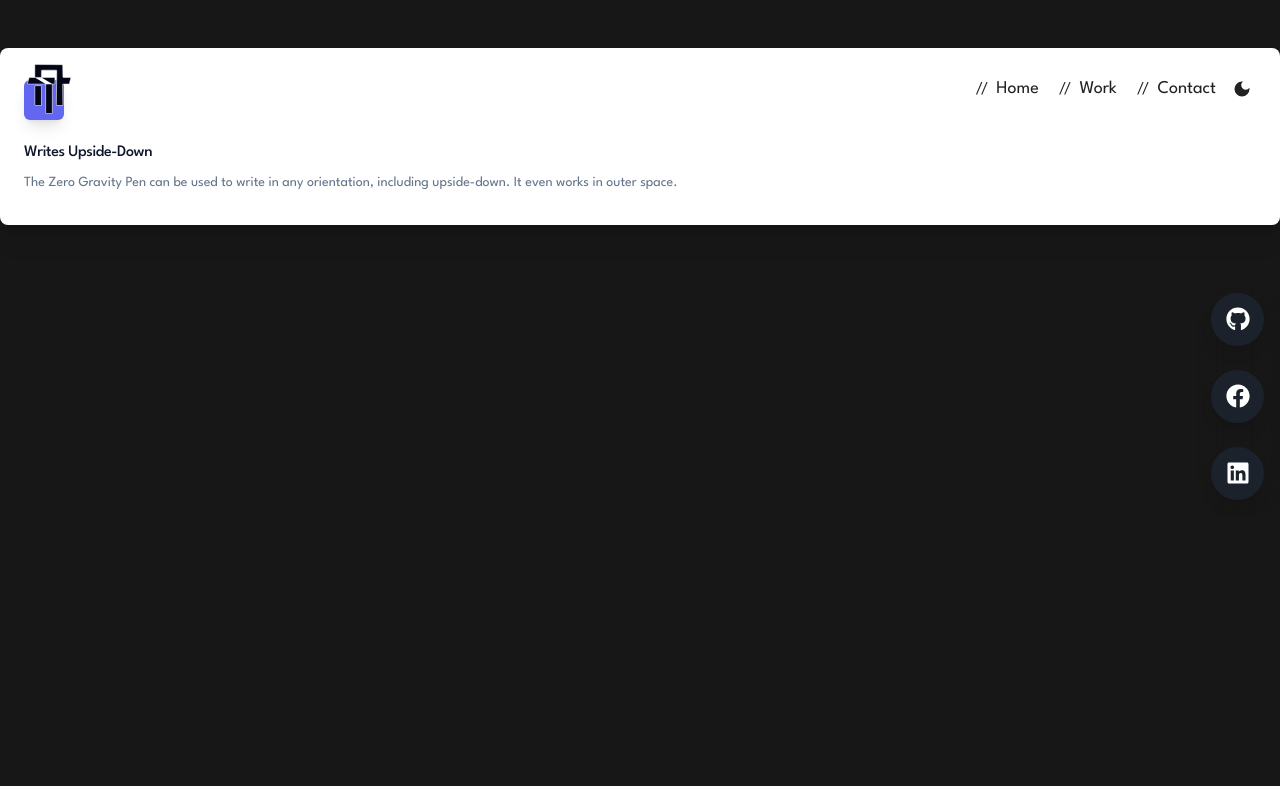
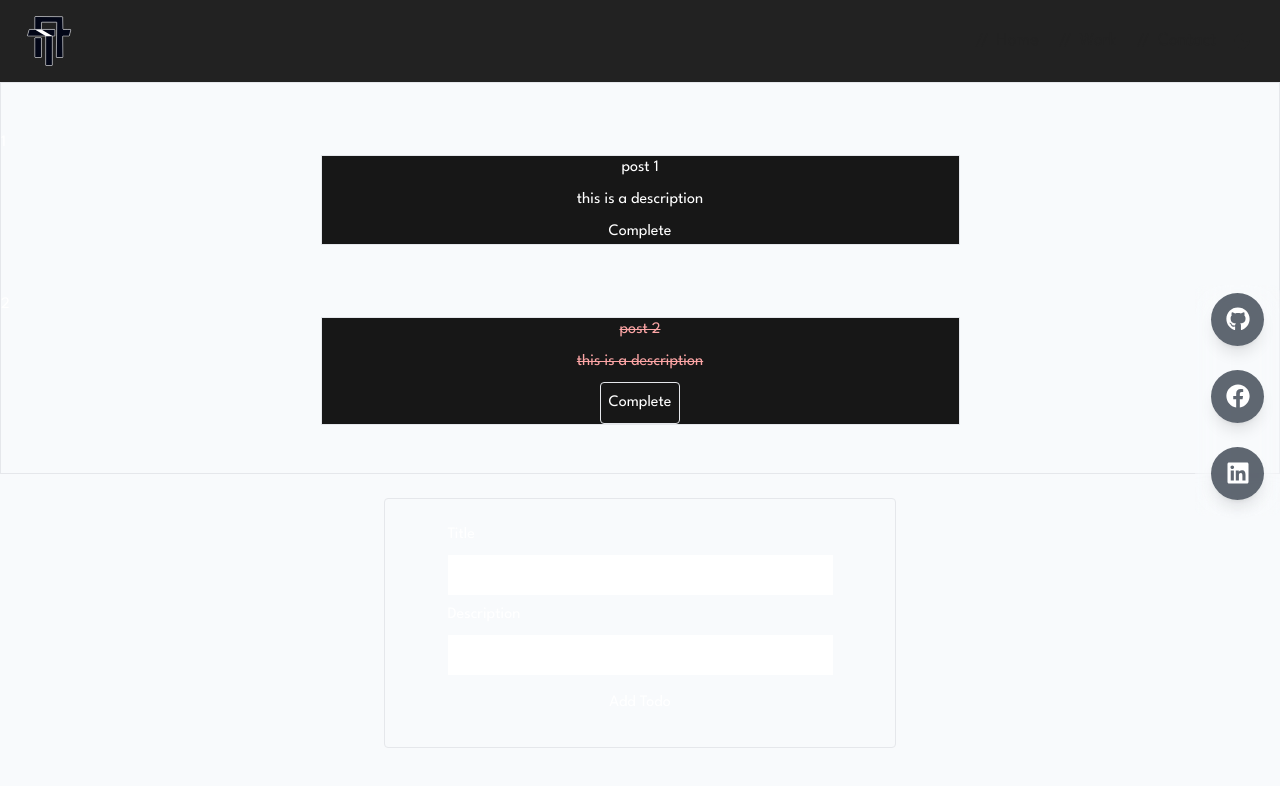
Before and after one commit to arlieboyk/Arlie-Torres, a Next.js app: page /buraindo in a window 1280 px wide. Shown: the top 786 px of the page. Built offline with nearby package versions, Linux system fonts and the light colour scheme.

Commit message:
context-api

```diff
--- /dev/null
+++ b/src/app/Context/Context.tsx
@@ -0,0 +1,54 @@
+// import { TodoContextType, ITodo } from '@/types/types.todo.ts'
+'use client'
+import * as React from 'react';
+import {ITodo,TodoContextType} from '../../../types/todo'
+
+
+
+export const TodoContext = React.createContext<TodoContextType | null>(null);
+
+const TodoProvider: React.FC<{ children: React.ReactNode }> = ({ children }) => {
+  const [todos, setTodos] = React.useState<ITodo[]>([
+    {
+      id: 1,
+      title: 'post 1',
+      description: 'this is a description',
+      status: false,
+    },
+    {
+      id: 2,
+      title: 'post 2',
+      description: 'this is a description',
+      status: true,
+    },
+  ]);
+
+
+const saveTodo = (todo:ITodo)=>{
+  const newTodo :ITodo={
+    id:Math.random(),
+    title:todo.title,
+    description:todo.description,
+    status: false,
+  }
+  setTodos([...todos, newTodo])
+}
+
+const updateTodo = (id: number) => {
+  todos.filter((todo: ITodo) => {
+    if (todo.id === id) {
+      todo.status = true
+      setTodos([...todos])
+    }
+  })
+}
+return (
+  <TodoContext.Provider value={{ todos, saveTodo, updateTodo }}>
+    {children}
+  </TodoContext.Provider>
+);
+
+}
+
+
+export default TodoProvider;
--- a/src/app/buraindo/page.tsx
+++ b/src/app/buraindo/page.tsx
@@ -1,8 +1,14 @@
+import AddTodo from "@/components/Todo/AddTodo";
 import React from "react";
+import Todos from "../../components/Todo/Todos";
 
 export default function Buraindo() {
   return (
-    <div className="my-12 bg-white dark:bg-slate-800 rounded-lg px-6 py-8 ring-1 ring-slate-900/5 shadow-xl">
+    <main className="flex flex-col space-y-6 py-26 bg-slate-50 dark:bg-[#222222] h-screen">
+        <Todos />
+      <AddTodo />
+
+    {/* <div className="my-12 bg-white dark:bg-slate-800 rounded-lg px-6 py-8 ring-1 ring-slate-900/5 shadow-xl">
       <div>
         <span className="inline-flex items-center justify-center p-2 bg-indigo-500 rounded-md shadow-lg">
           <svg
@@ -22,6 +28,7 @@ export default function Buraindo() {
         The Zero Gravity Pen can be used to write in any orientation, including
         upside-down. It even works in outer space.
       </p>
-    </div>
+    </div> */}
+    </main>
   );
 }
--- a/src/app/layout.tsx
+++ b/src/app/layout.tsx
@@ -2,6 +2,9 @@ import Navbar from "@/components/Navbar";
 import "./globals.css";
 import SocialSideBar from "@/components/SocialSideBar";
 import { League_Spartan } from "next/font/google";
+
+import TodoProvider from "./Context/Context";
+
 export const metadata = {
   title: "Arlie Torres",
   description: "Generated by create next app",
@@ -17,11 +20,13 @@ export default function RootLayout({
   return (
     <html className={league.className} lang="en">
       <body className="relative ">
+        <TodoProvider>
         <Navbar />
         <main className="relative ">
           {children}
           <SocialSideBar />
         </main>
+        </TodoProvider>
       </body>
     </html>
   );
--- a/src/components/Loading.tsx
+++ b/src/components/Loading.tsx
@@ -2,7 +2,7 @@ import React from "react";
 
 export default function Loading() {
   return (
-    <main className="flex w-full h-screen z-[99] bg-bgDark justify-center items-center">
+    <main className="flex w-full h-screen z-[99] bg-[#222222]  justify-center items-center">
       <div className="loader"></div>
     </main>
   );
--- a/src/components/Navbar.tsx
+++ b/src/components/Navbar.tsx
@@ -27,7 +27,7 @@ export default function Navbar() {
       document.documentElement.classList.remove("dark");
     }
 
-    console.log(theme)
+    console.log(theme);
   }, [theme]);
 
   const handleThemeSwitch = () => {
@@ -46,7 +46,7 @@ export default function Navbar() {
       {!isVisible && (
         <header
           id="header"
-          className={`nav-bar px-6 py-4 z-[99] dark:text-textColor text-[#222222]  w-full absolute top-0 backdrop-filter backdrop-lg`}
+          className={`nav-bar px-6 py-4 z-[99] bg-[#222222]  dark:text-textColor text-[#222222]  w-full  top-0 backdrop-filter backdrop-lg`}
         >
           <nav className="flex  justify-between items-center">
             <svg
@@ -80,7 +80,6 @@ export default function Navbar() {
                     />
                   </>
                 ) : (
-
                   <MdDarkMode
                     onClick={handleThemeSwitch}
                     className="h-7 w-7 hover:bg-[#222222] hover:text-textColor text-[#222222] duration-150 delay-100 p-1 rounded-full cursor-pointer"
@@ -133,7 +132,6 @@ export default function Navbar() {
                   />
                 </>
               ) : (
-
                 <MdDarkMode
                   onClick={handleThemeSwitch}
                   className="h-7 w-7 hover:bg-[#222222] hover:text-textColor text-[#222222] duration-150 delay-100 p-1 rounded-full cursor-pointer"
--- /dev/null
+++ b/src/components/Todo/AddTodo.tsx
@@ -0,0 +1,43 @@
+
+'use client'
+import * as React from 'react'
+
+import { TodoContext } from '@/app/Context/Context'
+import { TodoContextType,ITodo } from '../../../types/todo'
+
+
+const AddTodo:React.FC = ()=>{
+    const {saveTodo} = React.useContext(TodoContext) as TodoContextType
+    const [formData, setFormData] = React.useState<ITodo | {}>();
+
+    /* onchange  */
+    const handleForm = (e: React.FormEvent<HTMLInputElement>): void => {
+      setFormData({
+          ...formData,
+          [e.currentTarget.id]: e.currentTarget.value,
+        });
+      };
+
+    const handleSaveTodo = (e: React.FormEvent, formData: ITodo | any) => {
+        e.preventDefault();
+        saveTodo(formData);
+      };
+
+      return (
+        <form className="p-6 border w-2/5 mx-auto rounded " onSubmit={(e) => handleSaveTodo(e, formData)}>
+          <div className='flex flex-col space-y-2 m-auto w-10/12 '>
+              <label htmlFor="name" className=''>Title</label>
+              <input onChange={handleForm}  type="text" id="title"
+              className='text-black  py-2'/>
+              <label htmlFor="description" className=''>Description</label>
+              <input onChange={handleForm} type="text" id="description"
+              className='text-black py-2'/>
+          <button disabled={formData === undefined ? true : false}
+            className='text-white hover:bg-white hover:text-bgDark py-2'
+          >Add Todo</button>
+          </div>
+        </form>
+      );
+    };
+
+export default AddTodo;
--- /dev/null
+++ b/src/components/Todo/Todo.tsx
@@ -0,0 +1,32 @@
+// components/Todo.tsx
+import * as React from "react";
+import { ITodo } from "../../../types/todo";
+
+type Props = {
+  todo: ITodo;
+  updateTodo: (id: number) => void;
+};
+let render = 0
+
+const Todo: React.FC<Props> = ({ todo, updateTodo }) => {
+
+  render++
+  const checkTodo: string = todo.status ? `line-through  text-red-300` : "";
+  return (
+    <div className="my-12 Card">
+      <h1>{render}</h1>
+      <div className="bg-bgDark border flex flex-col space-y-2 items-center w-2/4 m-auto">
+        <h1 className={checkTodo}>{todo.title}</h1>
+        <span className={`${checkTodo}`}>{todo.description}</span>
+
+        <button
+          onClick={() => updateTodo(todo.id)}
+          className={todo.status ? `border p-2 rounded` : "Card--button"}
+        >
+          Complete
+        </button>
+      </div>
+    </div>
+  );
+};
+export default Todo;
--- /dev/null
+++ b/src/components/Todo/Todos.tsx
@@ -0,0 +1,18 @@
+'use client'
+import * as React from 'react';
+import { TodoContextType,ITodo } from '../../../types/todo';
+import { TodoContext } from '../../app/Context/Context';
+import Todo from './Todo';
+
+const Todos = () => {
+  const { todos, updateTodo } = React.useContext(TodoContext) as TodoContextType;
+  return (
+    <div className='border '>
+      {todos.map((todo: ITodo) => (
+        <Todo key={todo.id} updateTodo={updateTodo} todo={todo} />
+      ))}
+    </div>
+  );
+};
+
+export default Todos;
--- a/src/components/Work.tsx
+++ b/src/components/Work.tsx
@@ -5,7 +5,7 @@ import { FaArrowRight, FaLongArrowAltDown } from "react-icons/fa";
 import buraindoFirst from "../../public/work/buraindo1.png";
 export default function Work() {
   return (
-    <div className=" flex h-auto my-12 justify-center items-center mx-auto  text-black">
+    <div className="dark:bg-[#222222] flex h-auto my-12 justify-center items-center mx-auto  text-black">
       {/* buraindo-1 */}
 
       <div className="w-10/12 h-auto relative   inset-0 m-auto shadow  bg-white ">
--- a/src/components/mainpage/Hero.tsx
+++ b/src/components/mainpage/Hero.tsx
@@ -32,7 +32,7 @@ export default function Hero({ loading }: Props) {
           hover:duration-1000 text-white from-[#ef3837] font-bold to-[#f06047]"
               >
                 About Me
-                <FaLongArrowAltDown className="absolute flex left-full m-auto top-0 bottom-0" />
+                <FaLongArrowAltDown className="absolute dark:text-textColor text-[#222222] flex left-full m-auto top-0 bottom-0" />
               </a>
             </div>
             <svg
--- a/src/components/mainpage/Projects.tsx
+++ b/src/components/mainpage/Projects.tsx
@@ -3,8 +3,8 @@ import Work from "../Work";
 
 export default function Projects() {
   return (
-    <section className="bg-slate-200 w-full h-auto relative  md:px-20 py-20">
-      <div className="absolute flex flex-col  items-center justify-center w-20 h-auto md:-top-20 -top-[7rem] left-0 right-0 mx-auto">
+    <section className="dark:bg-[#222222] bg-slate-200 w-full h-auto relative  md:px-20 ">
+      <div className="absolute flex flex-col  items-center justify-center w-20 h-auto -top-[12rem] left-0 right-0 mx-auto">
         <a
           href="#work"
           className="text-[#222222] dark:text-textColor hover:text-2xl font-serif delay-100 duration-100 transition-all ease-linear text-xl"
--- /dev/null
+++ b/types/todo.ts
@@ -0,0 +1,11 @@
+export interface ITodo {
+    id: number;
+    title: string;
+    description: string;
+    status: boolean;
+  }
+  export type TodoContextType = {
+    todos: ITodo[];
+    saveTodo: (todo: ITodo) => void;
+    updateTodo: (id: number) => void;
+  };
```
Lines whose indentation alone changed are shown as unchanged.
